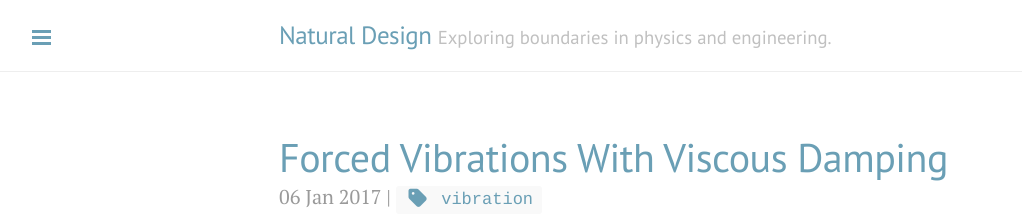
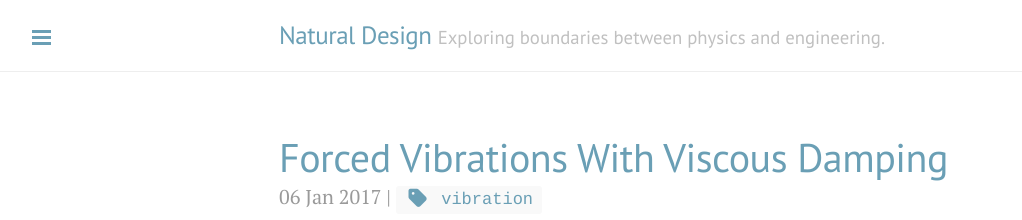
Before and after one commit to stembl/stembl.github.io, a Jekyll site: the page built from index.html, in a window 1280 px wide and 900 px high. Shown: the top 220 px of the window, without its empty margins (1-1023 px from the left). Built offline with Jekyll 4.4.1, drawn with Linux system fonts in a browser that asks for light colours; nearby versions of some CDN libraries; formulas are drawn with MathJax 3; the list of posts is cut into pages by our own code.

Commit message:
updated title

```diff
--- a/_config.yml
+++ b/_config.yml
@@ -13,7 +13,7 @@ permalink:           pretty
 
 # Setup
 title:            Natural Design
-tagline:          Exploring boundaries in physics and engineering.
+tagline:          Exploring boundaries between physics and engineering.
 url:              http://stembl.github.io/
 paginate:            5
 baseurl:          /
```
Also changed, not shown: _includes/head.html (+0 -14 lines).
